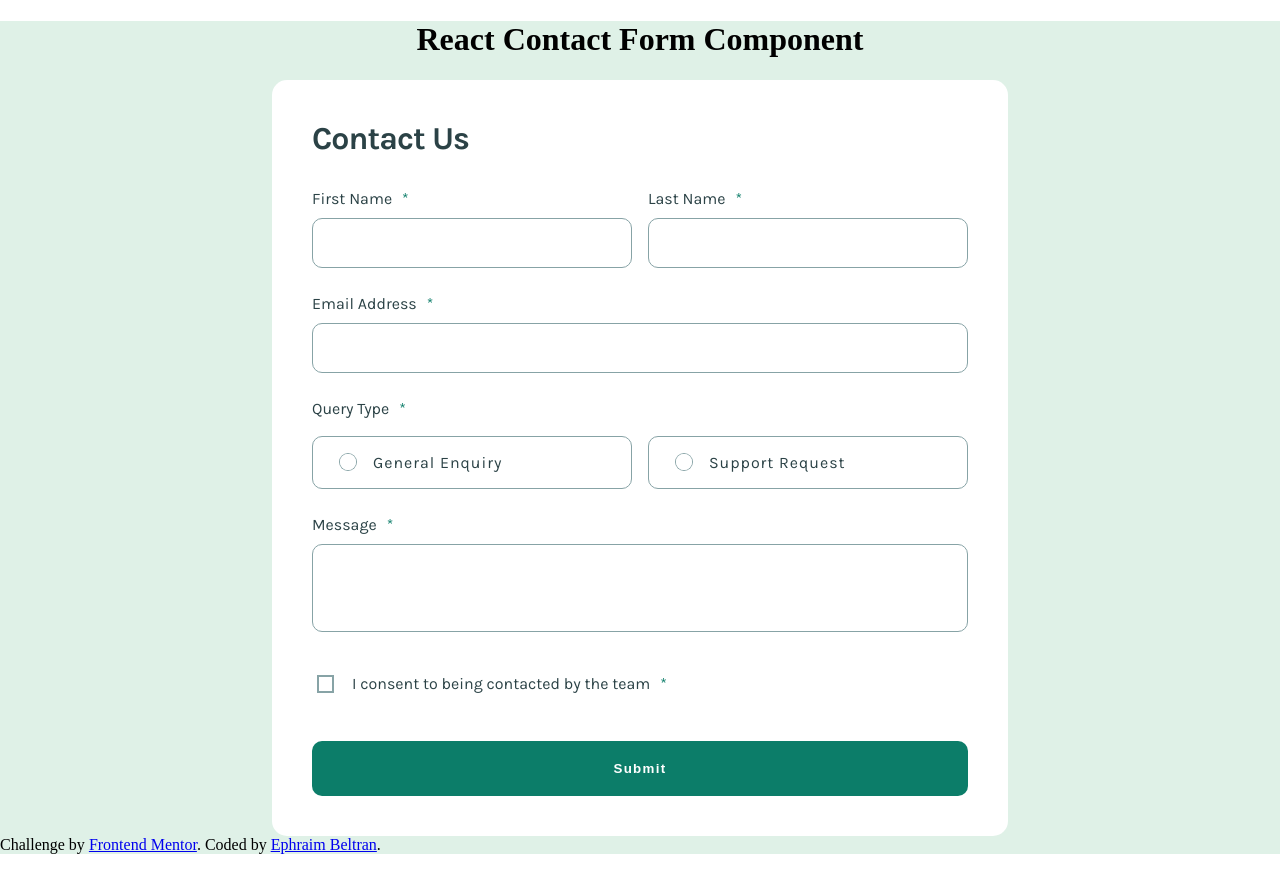
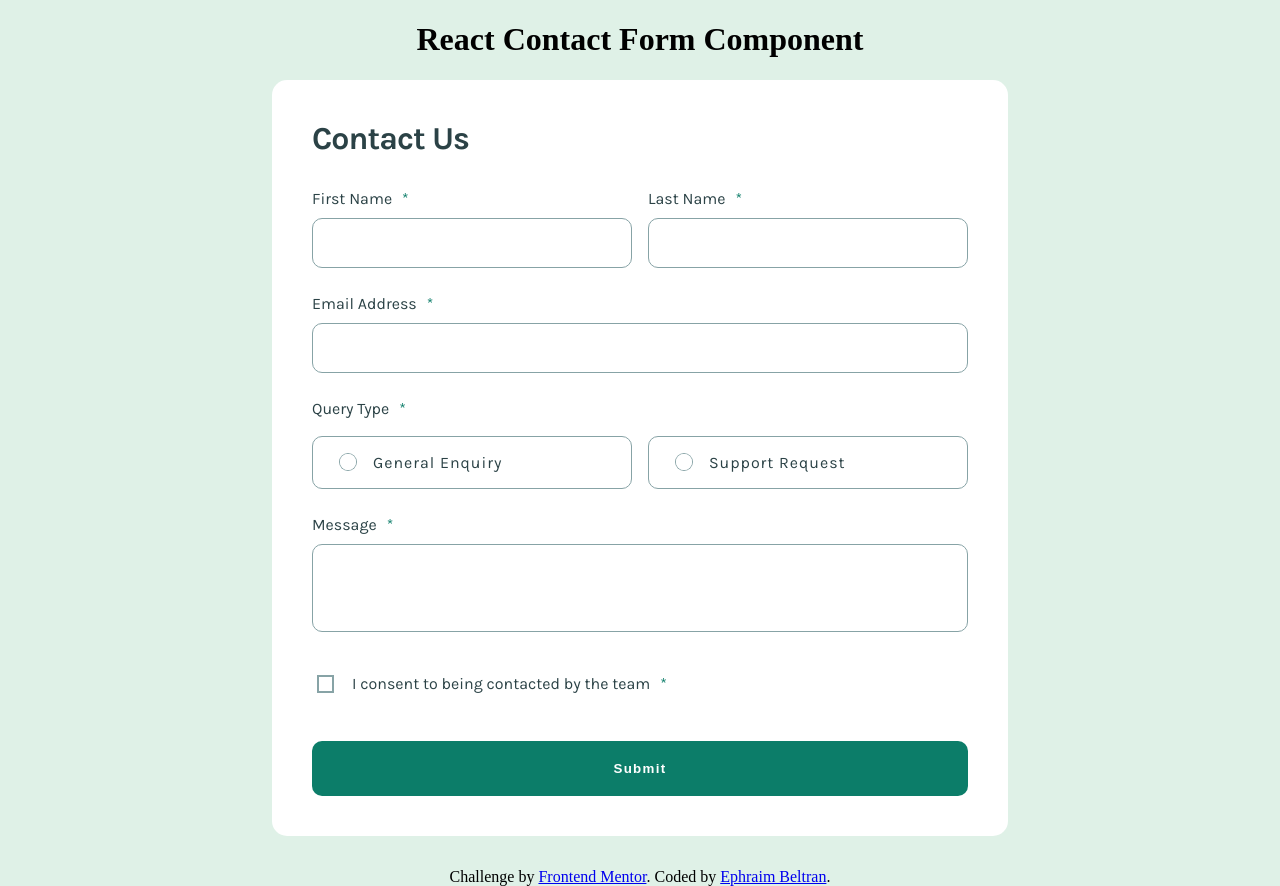
Before and after one commit to ephraim-beltran/contact-form, a React (Vite) app: page / in a window 1280 px wide. Before the commit the page ends 854 px from the top, so only its background shows below. Built offline with nearby package versions, Linux system fonts and the light colour scheme.

Commit message:
style: fix presentational styling

```diff
--- a/src/index.css
+++ b/src/index.css
@@ -1,9 +1,18 @@
 body {
-    margin: 0;
-    padding: 0;
+  margin: 0;
+  padding: 0;
+  background-color: hsl(148, 38%, 91%);
+  min-height: 0;
 }
 
 #root {
-    background-color: hsl(148, 38%, 91%);
-    min-height: 100dvh;
+  min-height: 100dvh;
+  /* display: flex; */
+  flex-direction: column;
+  width: 100%;
 }
+
+footer {
+  text-align: center;
+  margin-top: 2rem;
+}
```
